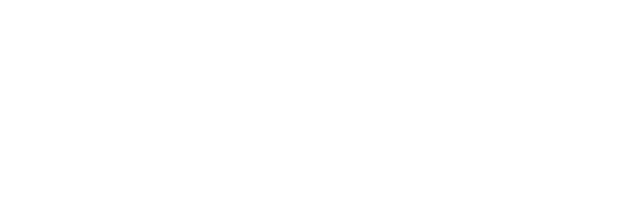
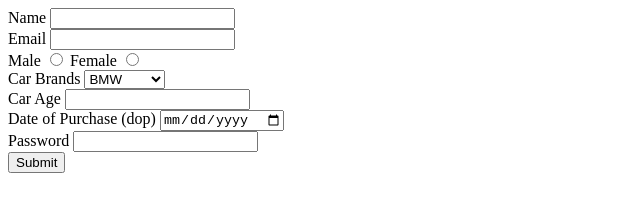
Before and after one commit to acciojob/car-insurance-form-Rishitgoyal06, a website: page main.html in a window 1280 px wide. Shown: the whole page, without its empty margins (0-640 px from the left). Drawn offline with Linux system fonts and the light colour scheme.

Commit message:
created a submission

```diff
--- a/main.html
+++ b/main.html
@@ -7,10 +7,51 @@
 </head>
 
 <body>
-	<!-- the entire body must be written by student -->
-    <script type="text/javascript" src="./script.js">
-</script>
+	<form method="post">
+		<label for="name">Name</label>
+		<input type="text" id="name" required/>
 
+		<br>
+
+		<label for="email">Email</label>
+		<input type="email" id="email" required/>
+
+		<br>
+
+		<label>Male</label>
+		<input type="radio" name="gender" required/>
+		<label>Female</label>
+		<input type="radio" name="gender" required/>
+
+		<br>
+
+		<label for="cars">Car Brands</label>
+		<select id="cars">
+		  <option>BMW</option>
+		  <option>Audi</option>
+		  <option>Mercedez</option>
+		</select>
+
+		<br>
+
+		<label for="carage">Car Age</label>
+		<input type="number" id="carage" required/>
+
+		<br>
+
+		<label for="dop">Date of Purchase (dop)</label>
+		<input type="date" id="dop" required/>
+
+		<br>
+
+		<label for="password">Password</label>
+		<input type="password" id="password" required/>
+
+		<br>
+
+		<button type="submit">Submit</button>
+
+	</form>
 </body>
 
 </html>
```
